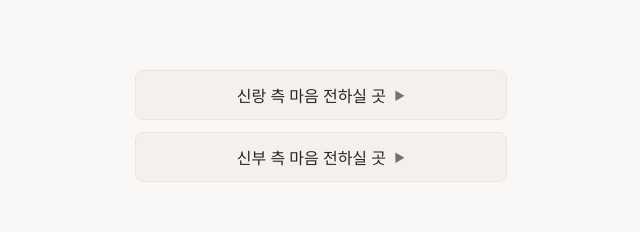
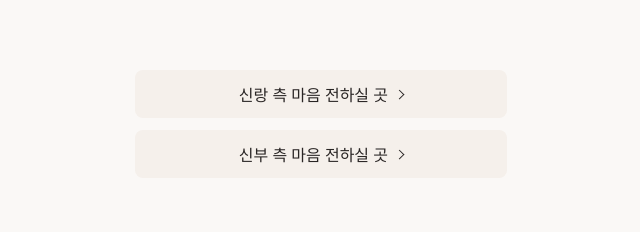
Before and after one commit to carrey2841/jaehun-wedding-invitation, a React (Vite) app: page / in a window 1280 px wide. Shown: the part 4217-4449 px from the top of the page, without its empty margins (319-959 px from the left). Built offline with nearby package versions, Linux system fonts and the light colour scheme; a web font is replaced by a local one.

Commit message:
마음 전하실 곳 수정

```diff
--- a/index.html
+++ b/index.html
@@ -5,7 +5,7 @@
     <link rel="icon" type="image/svg+xml" href="/vite.svg" />
     <!-- 첫 화면 커버 이미지 미리 로드 -->
     <link rel="preload" as="image" href="/cover.jpeg" />
-    <meta name="viewport" content="width=device-width, initial-scale=1.0" />
+    <meta name="viewport" content="width=device-width, initial-scale=1.0, maximum-scale=1.0, user-scalable=no" />
     <title>모바일 청첩장</title>
   </head>
   <body>
--- a/src/sections/Accounts.module.css
+++ b/src/sections/Accounts.module.css
@@ -21,11 +21,10 @@
 }
 
 .fold {
-  border: 1px solid var(--color-gray-200);
-  border-radius: 8px;
   margin-bottom: 0.75rem;
   overflow: hidden;
   background: var(--color-brown-100);
+  border-radius: 8px;
 }
 
 .foldHead {
@@ -50,29 +49,36 @@
   background: var(--color-brown-200);
 }
 
+/* 꺾쇠: 제목과 동일 크기(1em), border로 그려서 깔끔한 각도 */
 .foldIcon {
-  font-size: 0.7rem;
-  color: var(--color-gray-500);
+  display: inline-block;
+  width: 0.45em;
+  height: 0.45em;
+  border-right: 1px solid currentColor;
+  border-bottom: 1px solid currentColor;
+  transform: rotate(-45deg);
+  color: var(--color-gray-800);
+  font-size: 1rem; /* foldHead와 동일 1rem */
+  flex-shrink: 0;
+  transition: transform 0.2s ease;
+  vertical-align: middle;
+}
+.foldIconOpen {
+  transform: rotate(45deg);
 }
 
 .foldBody {
   padding: 0 1rem 1rem;
-  border-top: 1px solid var(--color-gray-200);
   text-align: left;
 }
 
 .accountRow {
   padding: 0.5rem 0;
-  border-bottom: 1px solid var(--color-gray-200);
   display: flex;
   flex-direction: column;
   align-items: flex-start;
   gap: 0.25rem;
   text-align: left;
-}
-
-.accountRow:last-child {
-  border-bottom: none;
 }
 
 .relation {
@@ -91,7 +97,7 @@
 }
 
 .accountLine {
-  font-size: 0.72rem;
+  font-size: 0.9rem;
   color: var(--color-gray-900);
   margin: 0;
   flex: 1 1 auto;
--- a/src/sections/Accounts.tsx
+++ b/src/sections/Accounts.tsx
@@ -68,7 +68,7 @@ function FoldSection({
         aria-expanded={open}
       >
         <span>{title}</span>
-        <span className={styles.foldIcon}>{open ? '▼' : '▶'}</span>
+        <span className={`${styles.foldIcon} ${open ? styles.foldIconOpen : ''}`} aria-hidden />
       </button>
       {open && (
         <div className={styles.foldBody}>
```
